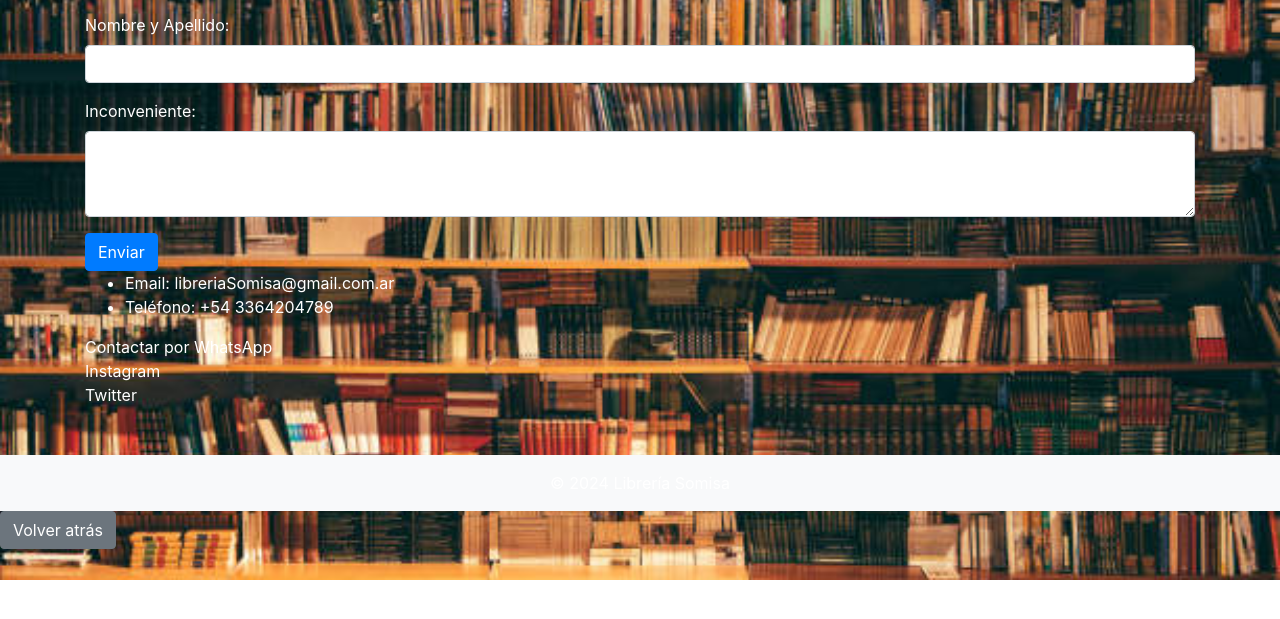
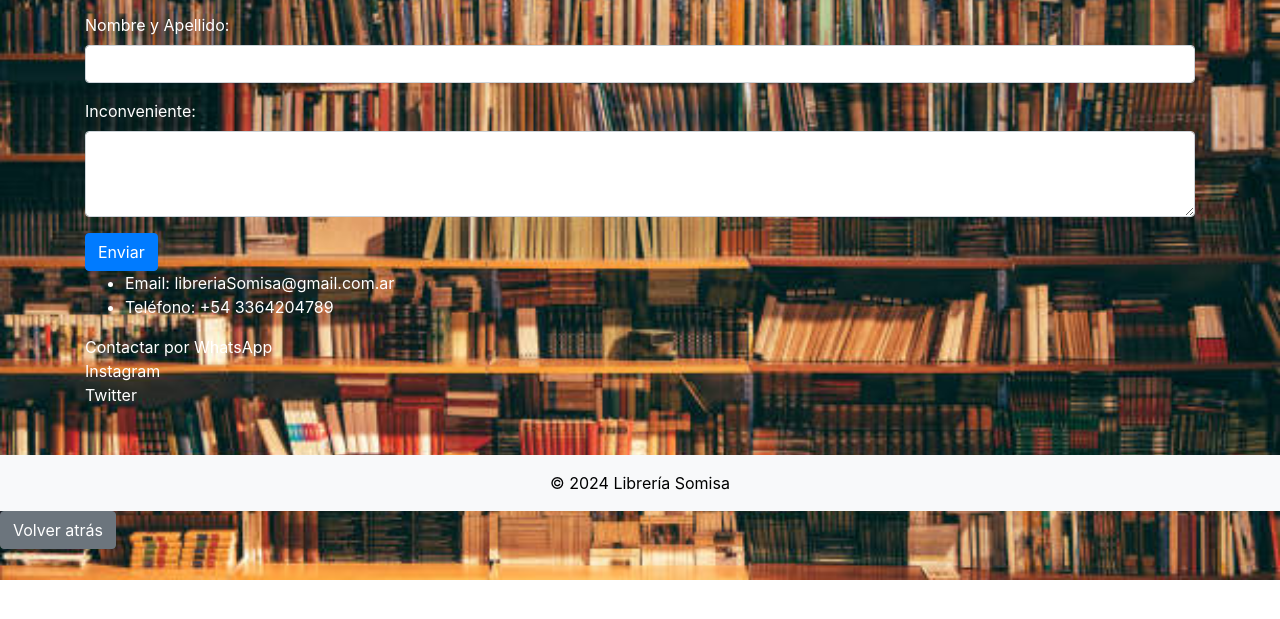
Before and after one commit to Pedruli/pagina-web-practica, a plain HTML site: page contacto.html in a window 1280 px wide. Shown: the part 139-758 px from the top of the page. Drawn offline with nearby package versions, Linux system fonts and the light colour scheme.

```diff
--- a/contacto.html
+++ b/contacto.html
@@ -16,6 +16,9 @@
     }
     .text-white {
       color: white;
+    }
+    .text-black {
+      color: black;
     }
   </style>
 
@@ -68,8 +71,8 @@
   </div>
 
   <footer class="bg-light text-center text-lg-start mt-5"> <!-- Añadido margen top para separar del contenido -->
-    <div class="text-center p-3 text-white">
-      © 2024 Librería Somisa
+    <div class="text-center p-3">
+      <span class="text-black">© 2024 Librería Somisa</span>
     </div>
   </footer>
 
```
